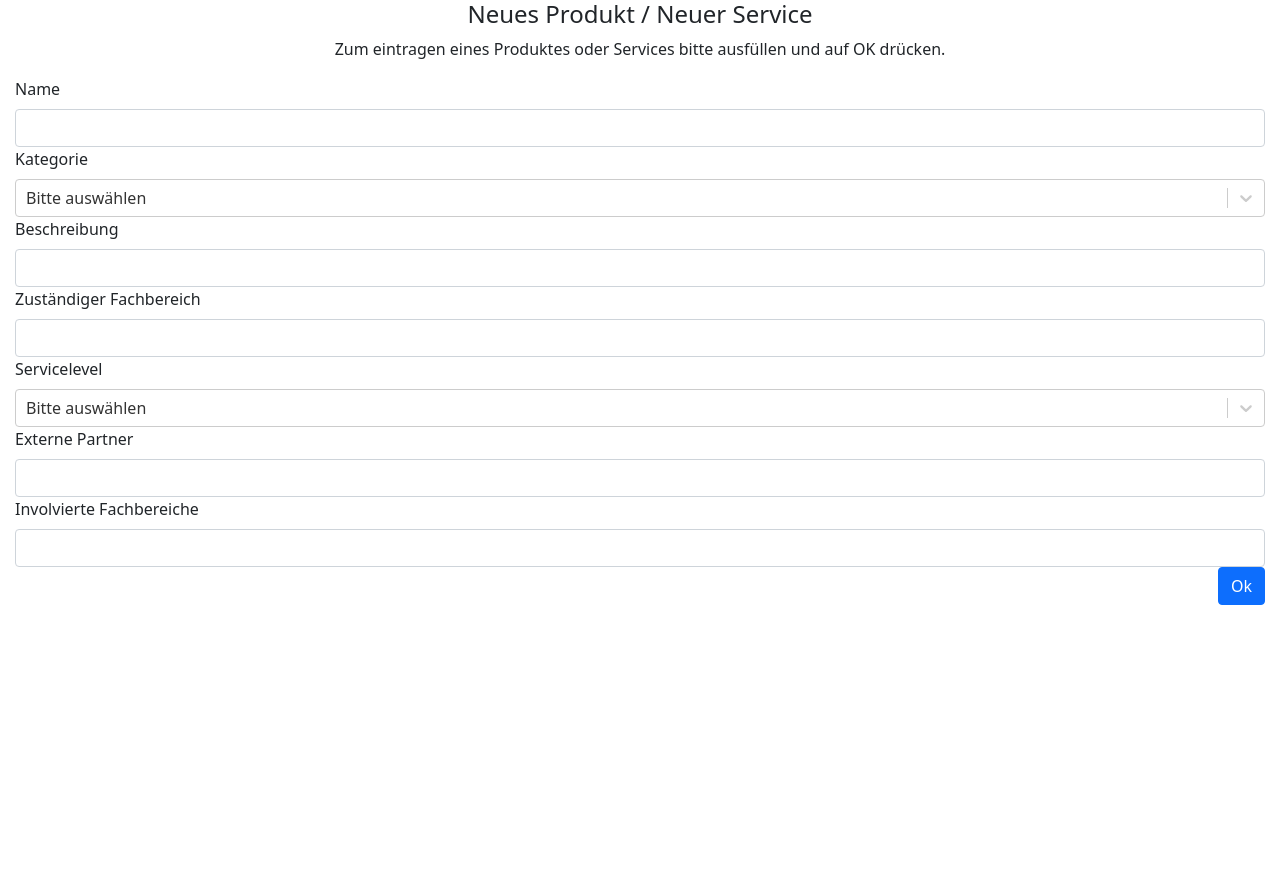
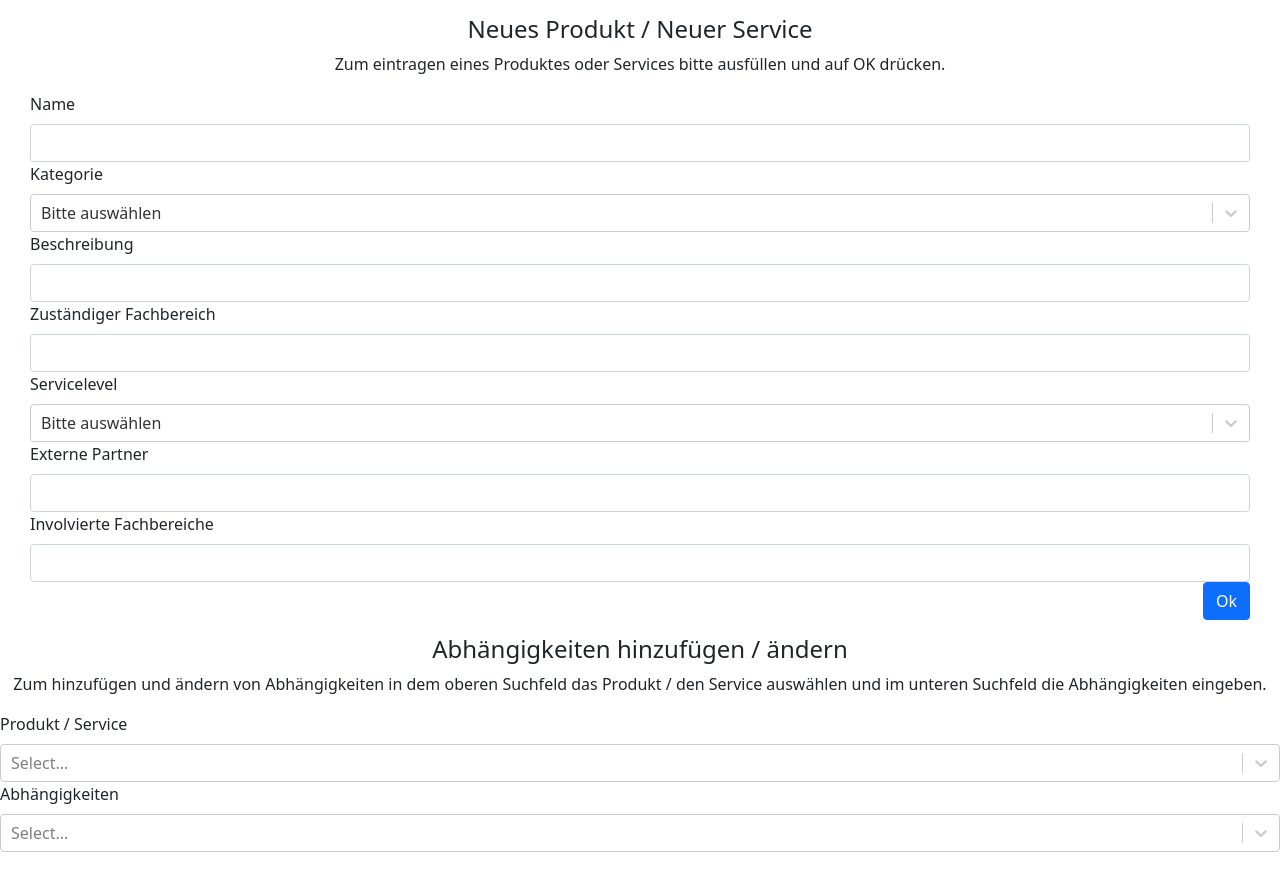
Before and after one commit to SteffenHo/reservation, a React (Create React App) app: page / in a window 1280 px wide. Before the commit the page ends 800 px from the top, so only its background shows below. Built offline with nearby package versions, Linux system fonts and the light colour scheme; no server answers.

Commit message:
Add editing dependencies

```diff
--- a/src/App.css
+++ b/src/App.css
@@ -36,3 +36,7 @@
     transform: rotate(360deg);
   }
 }
+
+.heigth-div {
+  height: 20px;
+}
--- a/src/App.jsx
+++ b/src/App.jsx
@@ -2,13 +2,15 @@ import logo from './logo.svg';
 import './App.css';
 import { BootstrapCard } from './components/Card'
 import {Row, Col} from 'react-bootstrap'
-import { InputWithLabel } from './components/InputWithLabel';
 import { CreateNewForm } from './components/CreateNewForm';
+import { AddDependenciesForm } from './components/AddDependenciesForm';
 
 function App() {
   return (
     <div className="App">
       <CreateNewForm />
+      <AddDependenciesForm />
+      <div className="heigth-div" />
     </div>
   );
 }
--- /dev/null
+++ b/src/components/AddDependenciesForm.jsx
@@ -0,0 +1,50 @@
+import React from "react";
+import './form.css';
+import { MultiSelectDependencies } from "./MultiSelectDependencies";
+import { ProductSearchBar } from "./ProductSearchBar";
+
+export class AddDependenciesForm extends React.Component {
+    constructor(props) {
+        super(props);
+        this.state = {
+            selectedProduct: 0
+        }
+        this.onChangeSelectedProduct = this.onChangeSelectedProduct.bind(this);
+        this.onChangeDependency = this.onChangeDependency.bind(this);
+    }
+
+    onChangeSelectedProduct(event) {
+        this.setState({
+            selectedProduct: event.value
+        });
+    }
+
+    onChangeDependency(event) {
+        console.log(event);
+    }
+
+    render() {
+        return (
+            <div className="form-header">
+                <h4>
+                    Abhängigkeiten hinzufügen / ändern
+                </h4>
+                <p>
+                    Zum hinzufügen und ändern von Abhängigkeiten in dem oberen Suchfeld das Produkt / den Service
+                    auswählen und im unteren Suchfeld die Abhängigkeiten eingeben.
+                </p>
+                <ProductSearchBar
+                    controlId={"addDependencySearch"}
+                    labelText={"Produkt / Service"}
+                    onChange={this.onChangeSelectedProduct}
+                />
+                <MultiSelectDependencies
+                    controlId={"addDependencyMultiSelect"}
+                    labelText={"Abhängigkeiten"}
+                    selectedProduct={this.state.selectedProduct}
+                    onChange={this.onChangeDependency}
+                />
+            </div>
+        )
+    }
+}
--- a/src/components/InputWithLabel.jsx
+++ b/src/components/InputWithLabel.jsx
@@ -18,5 +18,5 @@ export const InputWithLabel = ({
             <Form.Control type="text" onChange={onChange} value={value} required />
             : <Form.Control type="text" onChange={onChange} value={value} />}
         </Form.Group>
-    )
+    );
 }
--- /dev/null
+++ b/src/components/MultiSelectDependencies.jsx
@@ -0,0 +1,37 @@
+import React from "react";
+import { Form } from "react-bootstrap";
+import './form.css';
+import AsyncSelect from "react-select/async";
+import { getAllProducts } from "./repo";
+
+export const MultiSelectDependencies = ({
+    controlId,
+    labelText,
+    selectedProduct,
+    onChange
+}) => {
+
+    async function filterSelectedProduct() {
+        //console.log(selectedProduct);
+        //if (selectedProduct === 0) {
+        //    return [];
+        //}
+        let products = await getAllProducts();
+        return products.filter(product => product.value != selectedProduct);
+    }
+
+    return (
+        <Form.Group className="input" controlId={controlId}>
+            <Form.Label>
+                {labelText}
+            </Form.Label>
+            <AsyncSelect
+                loadOptions={filterSelectedProduct}
+                onChange={onChange}
+                cacheOptions
+                defaultOptions
+                isMulti
+            />
+        </Form.Group>
+    );
+}
--- /dev/null
+++ b/src/components/ProductSearchBar.jsx
@@ -0,0 +1,20 @@
+import React from "react";
+import './form.css'
+import { getAllProducts } from "./repo";
+import AsyncSelect from 'react-select/async'
+import { Form } from "react-bootstrap";
+
+export const ProductSearchBar = ({
+    controlId,
+    labelText,
+    onChange
+}) => {
+    return (
+        <Form.Group className="input" controlId={controlId}>
+            <Form.Label>
+                {labelText}
+            </Form.Label>
+            <AsyncSelect loadOptions={getAllProducts} cacheOptions defaultOptions onChange={onChange} />
+        </Form.Group>
+    );
+}
--- a/src/components/SelectWithLabel.jsx
+++ b/src/components/SelectWithLabel.jsx
@@ -17,5 +17,5 @@ export const SelectWithLabel = ({
             </Form.Label>
             <Select options={options} onChange={onChange} value={options[value]} />
         </Form.Group>
-    )
+    );
 }
--- a/src/components/form.css
+++ b/src/components/form.css
@@ -3,9 +3,16 @@
     text-align: right;
 }
 
-.form-head
+.form-head {
+    margin: 15px;
+    text-align: center;
+}
 
 .input {
     text-align: left;
     margin: auto;
 }
+
+.search {
+    margin: auto;
+}
--- /dev/null
+++ b/src/components/repo.js
@@ -0,0 +1,11 @@
+export async function getAllProducts() {
+    const rawResponse = await fetch("http://localhost:3000/product");
+    const content = await rawResponse.json();
+    console.log(content);
+    const products = content.map(json => ({
+        value: json.id,
+        label: json.name
+    }));
+    console.log(products);
+    return products;
+}
```
